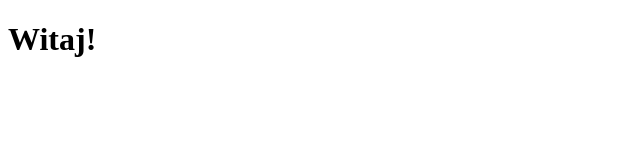
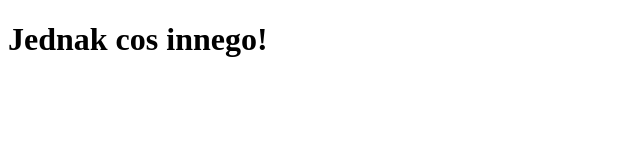
Before and after one commit to onlydominik/Testowanie, a plain HTML site: page index.html in a window 1280 px wide. Shown: the whole page, without its empty margins (0-640 px from the left). Drawn offline with Linux system fonts and the light colour scheme.

Commit message:
Zmiana w nagłówku

```diff
--- a/index.html
+++ b/index.html
@@ -9,7 +9,7 @@
 </head>
 
 <body>
-    <h1>Witaj!</h1>
+    <h1>Jednak cos innego!</h1>
 </body>
 
 </html>
```
